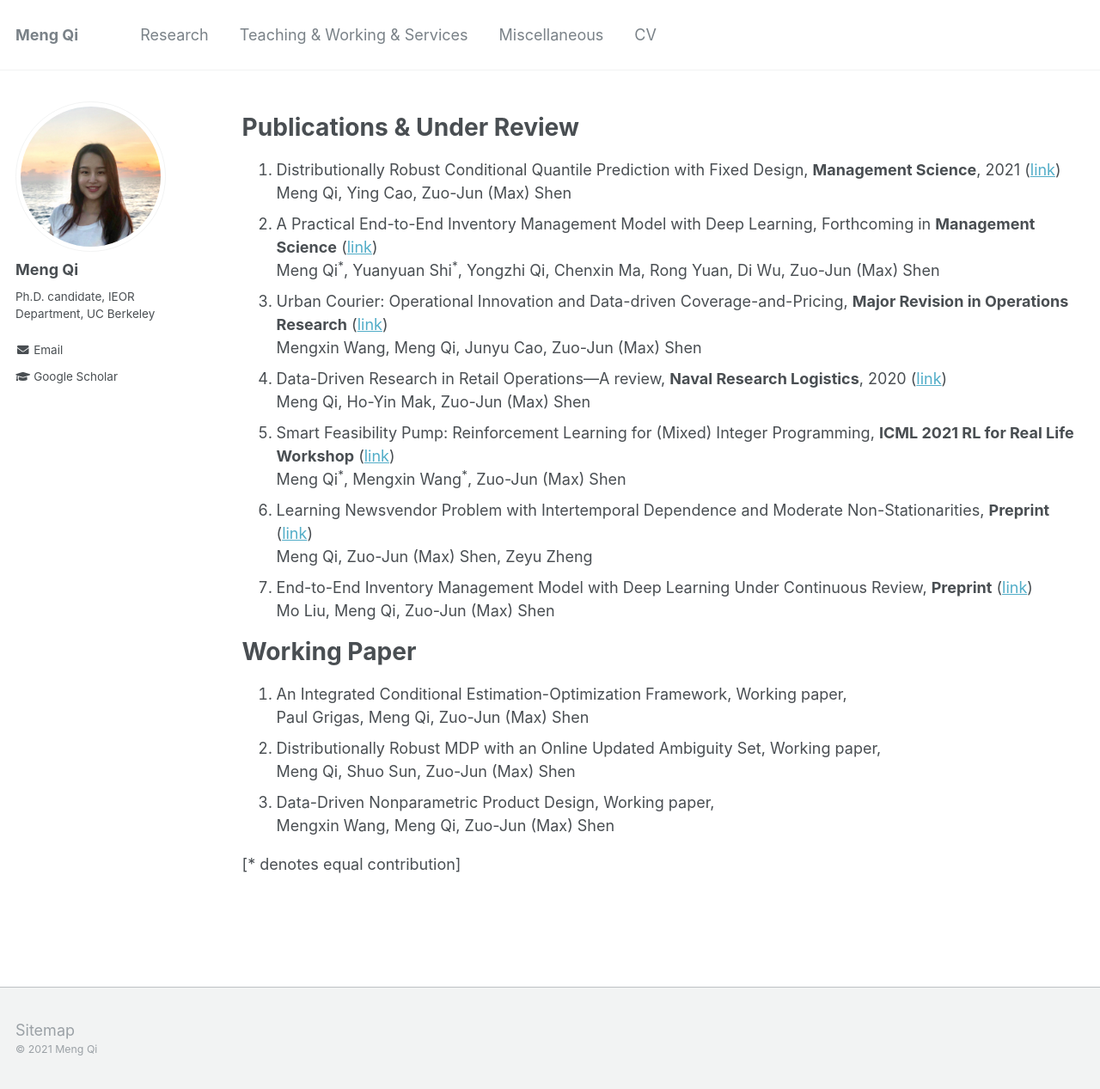
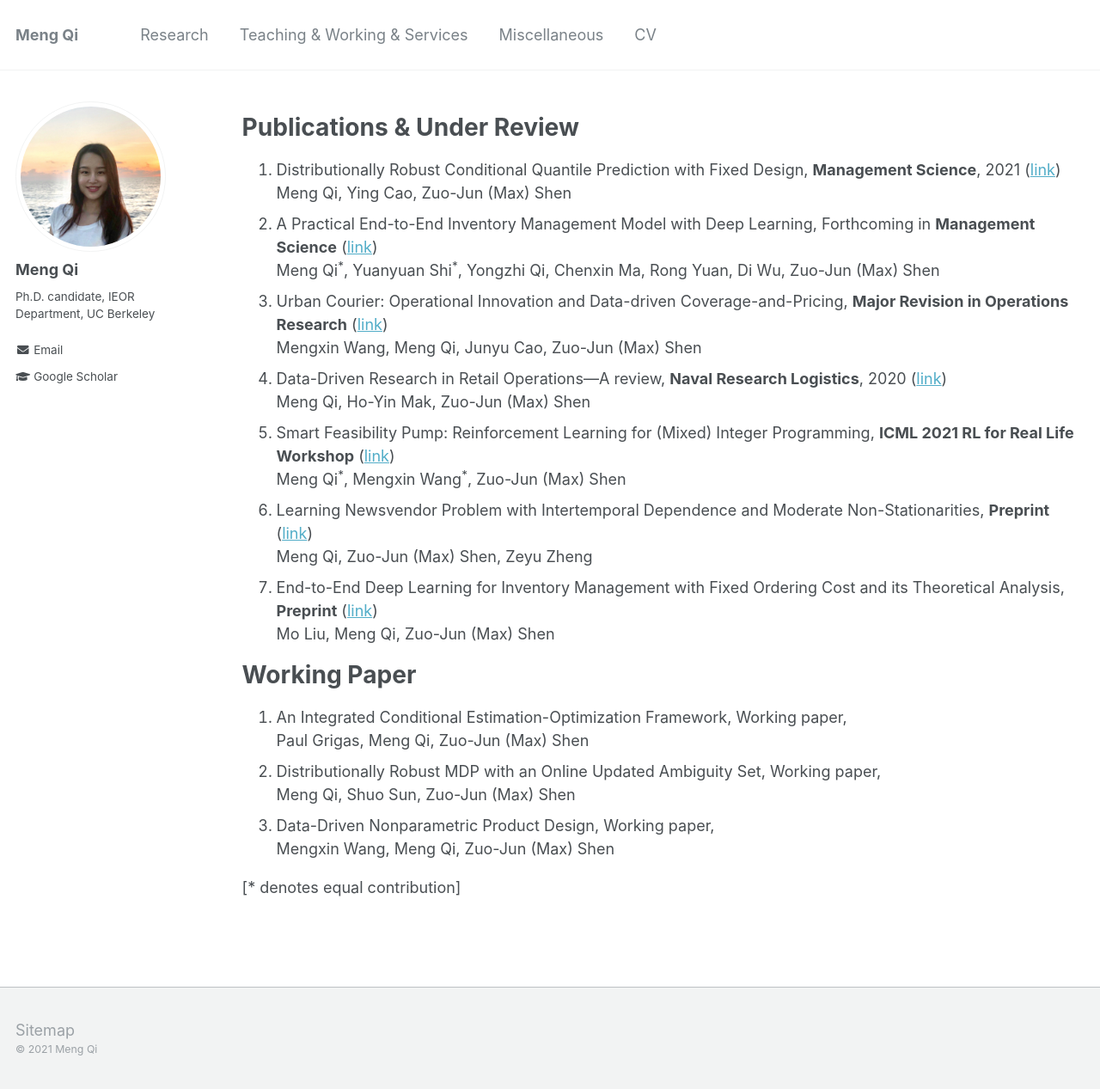
Before and after one commit to alicemengqi/site, a Jekyll site: the page built from _pages/publications.md, in a window 1280 px wide and 1267 px high. Shown: the whole window at 86% size. Built offline with Jekyll 4.4.1, drawn with Linux system fonts in a browser that asks for light colours.

Commit message:
Update publications.md

```diff
--- a/_pages/publications.md
+++ b/_pages/publications.md
@@ -19,7 +19,7 @@ Meng Qi, Ho-Yin Mak, Zuo-Jun (Max) Shen
 Meng Qi<sup>*</sup>, Mengxin Wang<sup>*</sup>, Zuo-Jun (Max) Shen
 1. Learning Newsvendor Problem with Intertemporal Dependence and Moderate Non-Stationarities, **Preprint** ([link](https://papers.ssrn.com/sol3/papers.cfm?abstract_id=3648615))
 Meng Qi, Zuo-Jun (Max) Shen, Zeyu Zheng
-1.  End-to-End Inventory Management Model with Deep Learning Under Continuous Review, **Preprint** ([link](https://papers.ssrn.com/sol3/papers.cfm?abstract_id=3888897))
+1. End-to-End Deep Learning for Inventory Management with Fixed Ordering Cost and its Theoretical Analysis, **Preprint** ([link](https://papers.ssrn.com/sol3/papers.cfm?abstract_id=3888897))
 Mo Liu, Meng Qi, Zuo-Jun (Max) Shen
 
 
```
